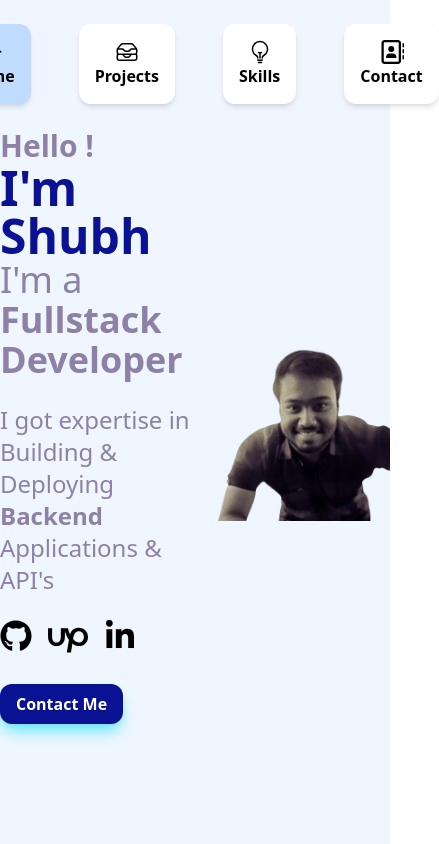
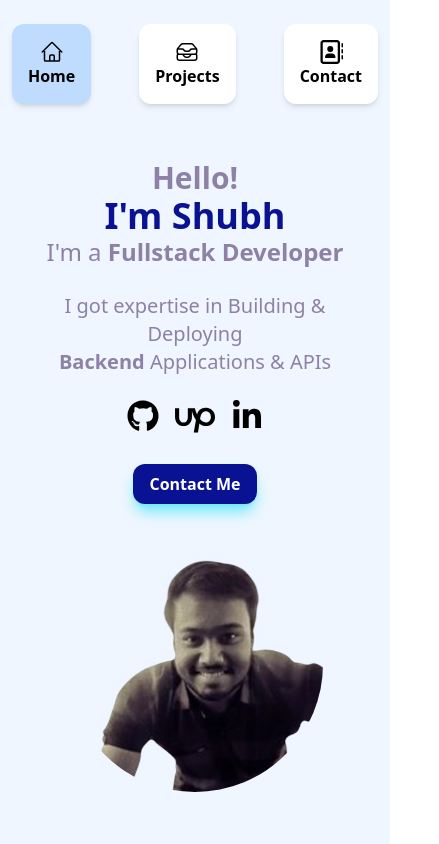
Before and after one commit to Shubhashish-Chakraborty/portfolio, a React (Vite) app: page / in a window 390 px wide. Shown: the whole page, 439 px wide, since content can reach past the window. Built offline with nearby package versions, Linux system fonts and the light colour scheme.

Commit message:
Some responsiveness added

```diff
--- a/src/components/Navbar.tsx
+++ b/src/components/Navbar.tsx
@@ -55,7 +55,7 @@ export const Navbar = () => {
                 Projects
             </div>
 
-            <div
+            {/* <div
                 className={`${commonNavbarItemsStyles} ${
                     currentTab === "skills" ? "bg-blue-200" : "bg-white"
                 }`}
@@ -66,7 +66,7 @@ export const Navbar = () => {
             >
                 <Skill />
                 Skills
-            </div>
+            </div> */}
 
             <div
                 className={`${commonNavbarItemsStyles} ${
--- a/src/pages/Home.tsx
+++ b/src/pages/Home.tsx
@@ -1,25 +1,46 @@
-import { Github } from "../icons/SocialIcons/Github"
-import { Linkedin } from "../icons/SocialIcons/Linkedin"
-import { Upwork } from "../icons/SocialIcons/Upwork"
+import { Github } from "../icons/SocialIcons/Github";
+import { Linkedin } from "../icons/SocialIcons/Linkedin";
+import { Upwork } from "../icons/SocialIcons/Upwork";
 
 export const Home = () => {
   return (
-        <div className="flex justify-around items-center">
-            <div>
-                <div className="text-custom-1 text-3xl font-bold">Hello !</div>
-                <div className="text-custom-2 font-bold text-5xl">I'm Shubh</div>
-                <div className="text-custom-1 text-4xl">I'm a <span className="font-bold">Fullstack Developer</span></div> <br />
-                <div className="text-custom-1 text-2xl">I got expertise in Building & Deploying <br /> <span className="font-bold">Backend</span> Applications & API's </div>
+    <div className="flex flex-col md:flex-row justify-around items-center px-4 py-8 md:py-16">
+      <div className="text-center md:text-left md:max-w-lg">
+        <div className="text-custom-1 text-3xl font-bold">Hello!</div>
+        <div className="text-custom-2 font-bold text-4xl md:text-5xl">I'm Shubh</div>
+        <div className="text-custom-1 text-2xl md:text-4xl">
+          I'm a <span className="font-bold">Fullstack Developer</span>
+        </div>
+        <br />
+        <div className="text-custom-1 text-xl md:text-2xl">
+          I got expertise in Building & Deploying <br />
+          <span className="font-bold">Backend</span> Applications & APIs
+        </div>
 
-                <div className="flex gap-4 mt-6">
-                    <div onClick={() => {window.open("https://github.com/Shubhashish-Chakraborty")}} className="cursor-pointer">
-                        <Github/>
+        <div className="flex justify-center md:justify-start gap-4 mt-6">
+          <div
+            onClick={() => {
+              window.open("https://github.com/Shubhashish-Chakraborty");
+            }}
+            className="cursor-pointer"
+          >
+            <Github />
           </div>
-                    <div onClick={() => {window.open("https://www.upwork.com/freelancers/~018880ca3d0d892eac")}} className="cursor-pointer">
-                        <Upwork/>
+          <div
+            onClick={() => {
+              window.open("https://www.upwork.com/freelancers/~018880ca3d0d892eac");
+            }}
+            className="cursor-pointer"
+          >
+            <Upwork />
           </div>
-                    <div onClick={() => {window.open("https://www.linkedin.com/in/Shubhashish-Chakraborty/")}} className="cursor-pointer">
-                        <Linkedin/>
+          <div
+            onClick={() => {
+              window.open("https://www.linkedin.com/in/Shubhashish-Chakraborty/");
+            }}
+            className="cursor-pointer"
+          >
+            <Linkedin />
           </div>
         </div>
 
@@ -28,12 +49,15 @@ export const Home = () => {
             Contact Me
           </button>
         </div>
-
       </div>
 
-            <div className="hover:-translate-y-4 cursor-pointer transition-all duration-500 rounded-2xl">
-                <img src="./shubhimg01.jpg" alt="shubhImg" />
+      <div className="hover:-translate-y-4 cursor-pointer transition-all duration-500 rounded-2xl mt-8 md:mt-0">
+        <img
+          src="./shubhimg01.jpg"
+          alt="shubhImg"
+          className="w-64 h-64 md:w-80 md:h-80 object-cover rounded-full mx-auto"
+        />
       </div>
     </div>
-    )
-}
+  );
+};
```
Lines whose indentation alone changed are shown as unchanged.
